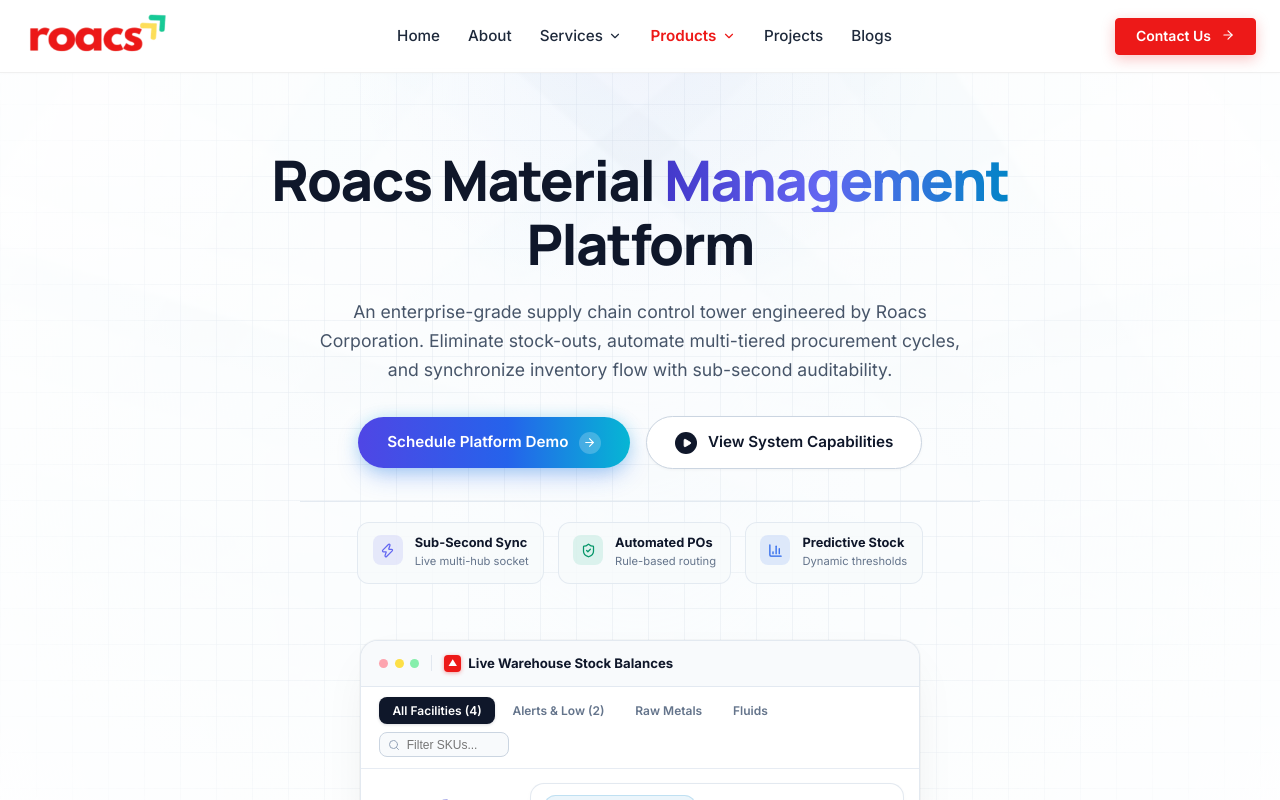
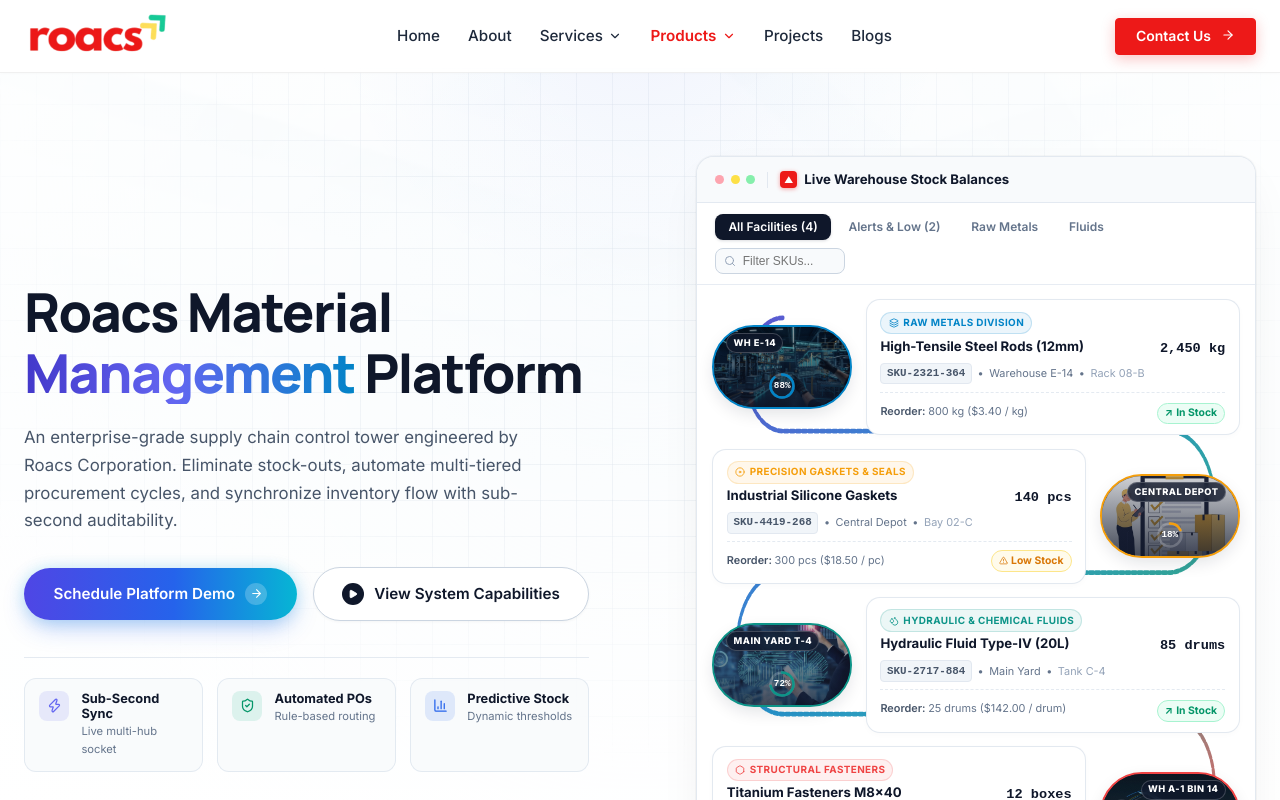
Before and after one commit to roacstech/roacs_new_website, a Next.js app: page /material-management in a window 1280 px wide. Shown: the top 800 px of the page. Built offline with nearby package versions, Linux system fonts and the light colour scheme; a web font is replaced by a local one.

Commit message:
feat(material-management): position serpentine console card on the right with 2-column hero layout

```diff
--- a/src/components/material-management/MaterialHero.tsx
+++ b/src/components/material-management/MaterialHero.tsx
@@ -193,13 +193,13 @@ export function MaterialHero() {
         <div className="material-hero-layout" style={{ position: "relative", zIndex: 1 }}>
 
           {/* =========================================================
-              Top Center: Executive Value Proposition
+              Left Column: Executive Value Proposition
              ========================================================= */}
-          <div style={{ maxWidth: "800px", margin: "0 auto", textAlign: "center" }}>
+          <div>
             {/* Headline */}
             <h1
               style={{
-                fontSize: "clamp(2.4rem, 4.5vw, 3.5rem)",
+                fontSize: "clamp(2.4rem, 4.2vw, 3.4rem)",
                 fontWeight: 800,
                 color: "#0F172A",
                 lineHeight: 1.15,
@@ -207,7 +207,7 @@ export function MaterialHero() {
                 marginBottom: "1.25rem",
               }}
             >
-              Roacs Material{" "}
+              Roacs Material<br />
               <span
                 style={{
                   background: "linear-gradient(90deg, #4338CA 0%, #6366F1 45%, #0284C7 100%)",
@@ -224,18 +224,18 @@ export function MaterialHero() {
             {/* Subheading */}
             <p
               style={{
-                fontSize: "1.1rem",
+                fontSize: "1.05rem",
                 color: "#475569",
                 lineHeight: 1.65,
-                maxWidth: "660px",
-                margin: "0 auto 2rem auto",
+                maxWidth: "520px",
+                marginBottom: "2rem",
               }}
             >
               An enterprise-grade supply chain control tower engineered by Roacs Corporation. Eliminate stock-outs, automate multi-tiered procurement cycles, and synchronize inventory flow with sub-second auditability.
             </p>
 
             {/* Dual Action CTAs */}
-            <div style={{ display: "flex", flexWrap: "wrap", alignItems: "center", justifyContent: "center", gap: "1rem", marginBottom: "2rem" }}>
+            <div style={{ display: "flex", flexWrap: "wrap", alignItems: "center", gap: "1rem", marginBottom: "2.25rem" }}>
               <Link href="/contact" className="material-hero-primary-btn">
                 <span>Schedule Platform Demo</span>
                 <span
@@ -275,15 +275,11 @@ export function MaterialHero() {
             {/* 3 Executive Trust Pillars */}
             <div
               style={{
-                display: "flex",
-                flexWrap: "wrap",
-                justifyContent: "center",
-                alignItems: "center",
+                display: "grid",
+                gridTemplateColumns: "repeat(auto-fit, minmax(140px, 1fr))",
                 gap: "0.85rem",
                 paddingTop: "1.25rem",
                 borderTop: "1px solid rgba(226, 232, 240, 0.9)",
-                maxWidth: "680px",
-                margin: "0 auto",
               }}
             >
               <div className="material-feature-badge">
@@ -367,7 +363,7 @@ export function MaterialHero() {
           </div>
 
           {/* =========================================================
-              Bottom Center: Compact Serpentine Flow Console
+              Right Column: Compact Serpentine Flow Console
              ========================================================= */}
           <div className="warehouse-console-wrapper">
             <div className="warehouse-glass-console">
--- a/src/styles/components.css
+++ b/src/styles/components.css
@@ -1587,13 +1587,17 @@ p {
 }
 
 .material-hero-layout {
-  display: flex;
-  flex-direction: column;
-  align-items: center;
-  text-align: center;
+  display: grid;
+  grid-template-columns: 1fr;
   gap: 3rem;
-  max-width: 960px;
-  margin: 0 auto;
+  align-items: center;
+}
+
+@media (min-width: 1024px) {
+  .material-hero-layout {
+    grid-template-columns: 1fr 1.08fr;
+    gap: 3.5rem;
+  }
 }
 
 .material-hero-eyebrow {
@@ -1687,6 +1691,13 @@ p {
   justify-content: center;
   align-items: center;
   padding: 0.5rem 0;
+  width: 100%;
+}
+
+@media (min-width: 1024px) {
+  .warehouse-console-wrapper {
+    justify-content: flex-end;
+  }
 }
 
 .warehouse-glass-console {
```
